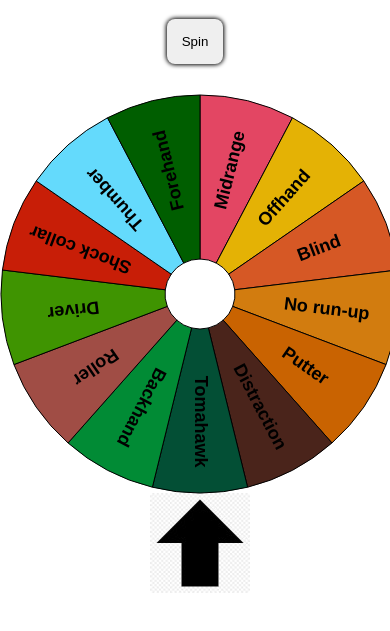
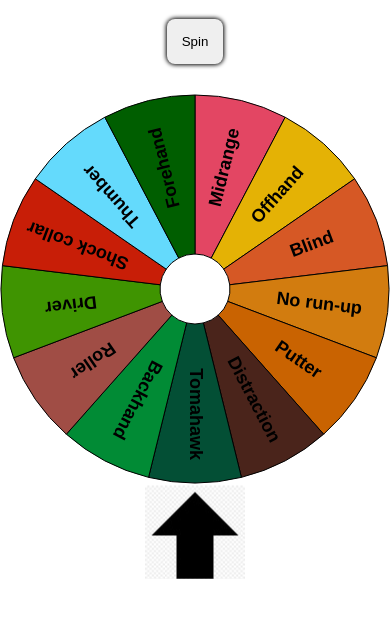
Before and after one commit to krab7191/disc-golf-wheel, a website: page index.html in a window 390 px wide. Shown: the part 61-692 px from the top of the page. Drawn offline with nearby package versions, Linux system fonts and the light colour scheme.

Commit message:
Responsive style tweaks

```diff
--- a/index.html
+++ b/index.html
@@ -22,11 +22,27 @@
 		<button onClick="discWheel.startAnimation();">Spin</button>
 		<div id='messBox'></div>
 		<div id='canvasContainer'>
-			<canvas id='canvasWheel' width='400' height='400'>
+			<!-- <canvas id='canvasWheel' width='350' height='350'>
 				Canvas not supported, use another browser.
-			</canvas>
+			</canvas> -->
 		</div>
 		<script>
+
+			var viewportWidth = document.documentElement.clientWidth;
+			var canvas = document.createElement('canvas');
+			canvas.setAttribute('id', 'canvasWheel');
+			if (viewportWidth < 400) {
+				canvas.width = viewportWidth;
+				canvas.height = viewportWidth;
+			} else {
+				canvas.width = 400;
+			  canvas.height = 400;
+			}
+			var cont = document.getElementById('canvasContainer');
+			console.log(canvas.width);
+			cont.style.width = canvas.width + 'px';
+			cont.style.height = canvas.width - 100 + .5 * canvas.width + 'px';
+			cont.appendChild(canvas);
 		var discWheel = new Winwheel({
 	'canvasId': 'canvasWheel',
 	'textFontSize': '18',
--- a/main.css
+++ b/main.css
@@ -18,9 +18,7 @@ button {
 	/* Ensure that background does not repeat */
 	background-position: center;
 	/* Ensure image is centred */
-	width: 400px;
 	/* Width and height should at least be the same as the canvas */
-	height: 500px;
 	margin: 30px auto 0 auto;
 }
 
@@ -29,12 +27,12 @@ button {
 	text-align: center;
 	margin: 0 auto;
 	margin-top: 30px;
-	font-size: 4rem;
+	font-size: 3.5rem;
 	color: red;
 	font-weight: bold;
 	border: 2px solid red;
 	border-radius: 8px;
 	background-color: whitesmoke;
-	width: 80vw;
-	max-width: 350px;
+	width: calc(100% - 4px);
+	max-width: 400px;
 }
```
